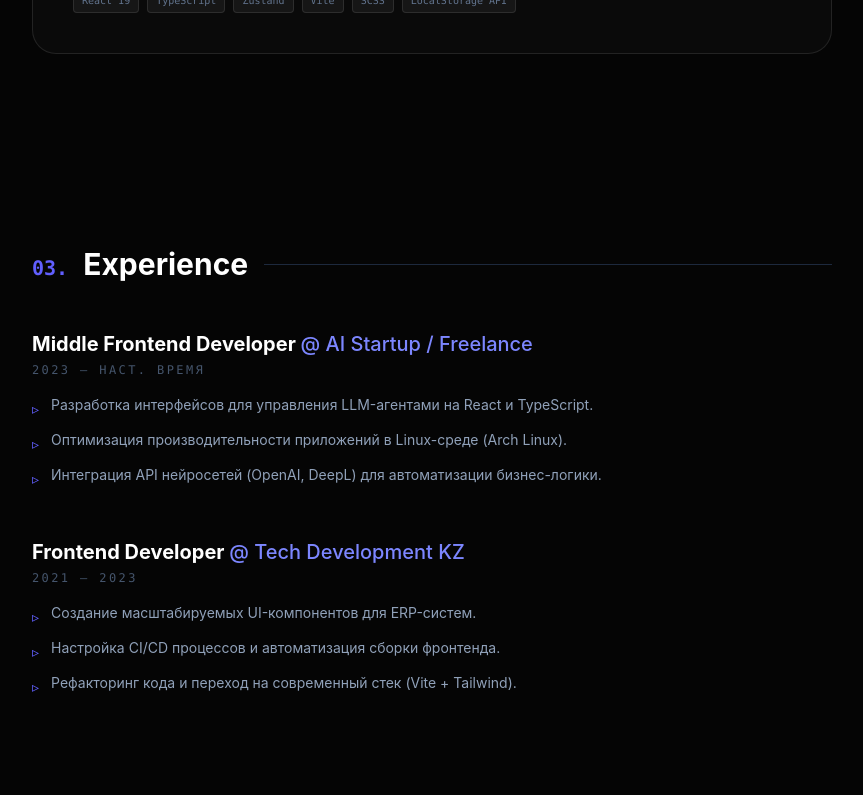
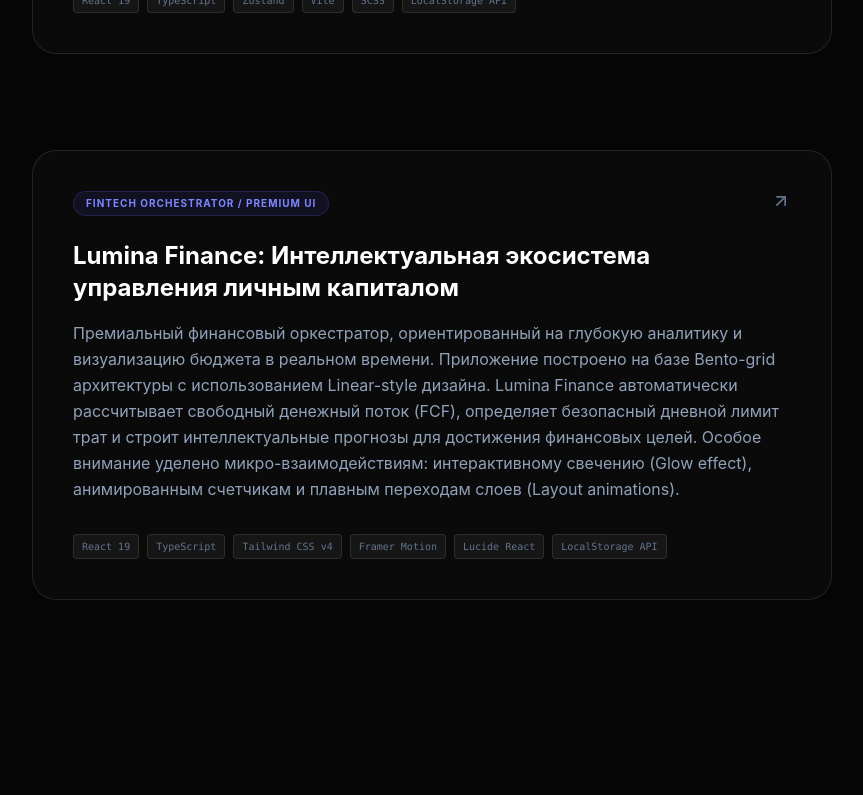
Before and after one commit to su1tik/my-portfolio, a React (Vite) app: page / in a window 1280 px wide. Shown: the part 2292-3087 px from the top of the page, without its empty margins (208-1071 px from the left). Built offline with nearby package versions, Linux system fonts and the light colour scheme.

Commit message:
Добавление нового проекта в const PROJECTS

```diff
--- a/src/App.tsx
+++ b/src/App.tsx
@@ -68,6 +68,22 @@
       "LocalStorage API",
     ],
     link: "https://web-terminal-linux.vercel.app/",
+  },
+  {
+    title:
+      "Lumina Finance: Интеллектуальная экосистема управления личным капиталом",
+    category: "FINTECH ORCHESTRATOR / PREMIUM UI",
+    description:
+      "Премиальный финансовый оркестратор, ориентированный на глубокую аналитику и визуализацию бюджета в реальном времени. Приложение построено на базе Bento-grid архитектуры с использованием Linear-style дизайна. Lumina Finance автоматически рассчитывает свободный денежный поток (FCF), определяет безопасный дневной лимит трат и строит интеллектуальные прогнозы для достижения финансовых целей. Особое внимание уделено микро-взаимодействиям: интерактивному свечению (Glow effect), анимированным счетчикам и плавным переходам слоев (Layout animations).",
+    tags: [
+      "React 19",
+      "TypeScript",
+      "Tailwind CSS v4",
+      "Framer Motion",
+      "Lucide React",
+      "LocalStorage API",
+    ],
+    link: "https://lumina-finance-sula.vercel.app/",
   },
 ];
 
```
